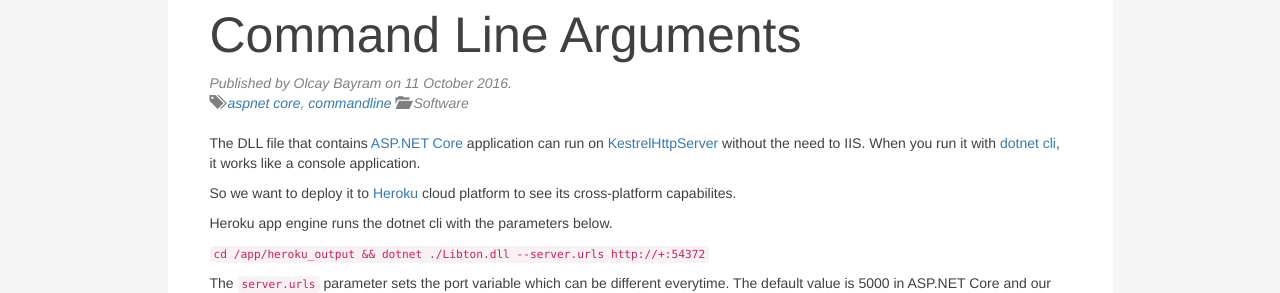
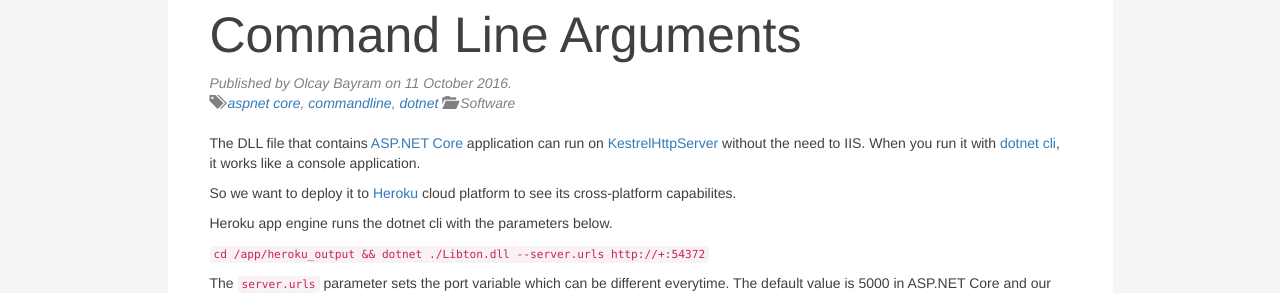
Before and after one commit to otomatikmuhendis/aclockworkengineer, a Jekyll site: the page built from _posts/2016-10-11-run-aspnet-core-application-commandline-arguments.md, in a window 1280 px wide and 900 px high. Shown: the part 149-442 px from the top of the window. Built offline with Jekyll 4.4.1, drawn with Linux system fonts in a browser that asks for light colours; nearby versions of some CDN libraries; comment, search, counter and statistics services are not loaded.

Commit message:
Tag added to post

```diff
--- a/_posts/2016-10-11-run-aspnet-core-application-commandline-arguments.md
+++ b/_posts/2016-10-11-run-aspnet-core-application-commandline-arguments.md
@@ -7,6 +7,7 @@ tr: /2016/10/11/aspnet-core-uygulamasini-parametreyle-calistirmak/
 tags:
   - aspnet core
   - commandline
+  - dotnet
 published: true
 ---
 
```
